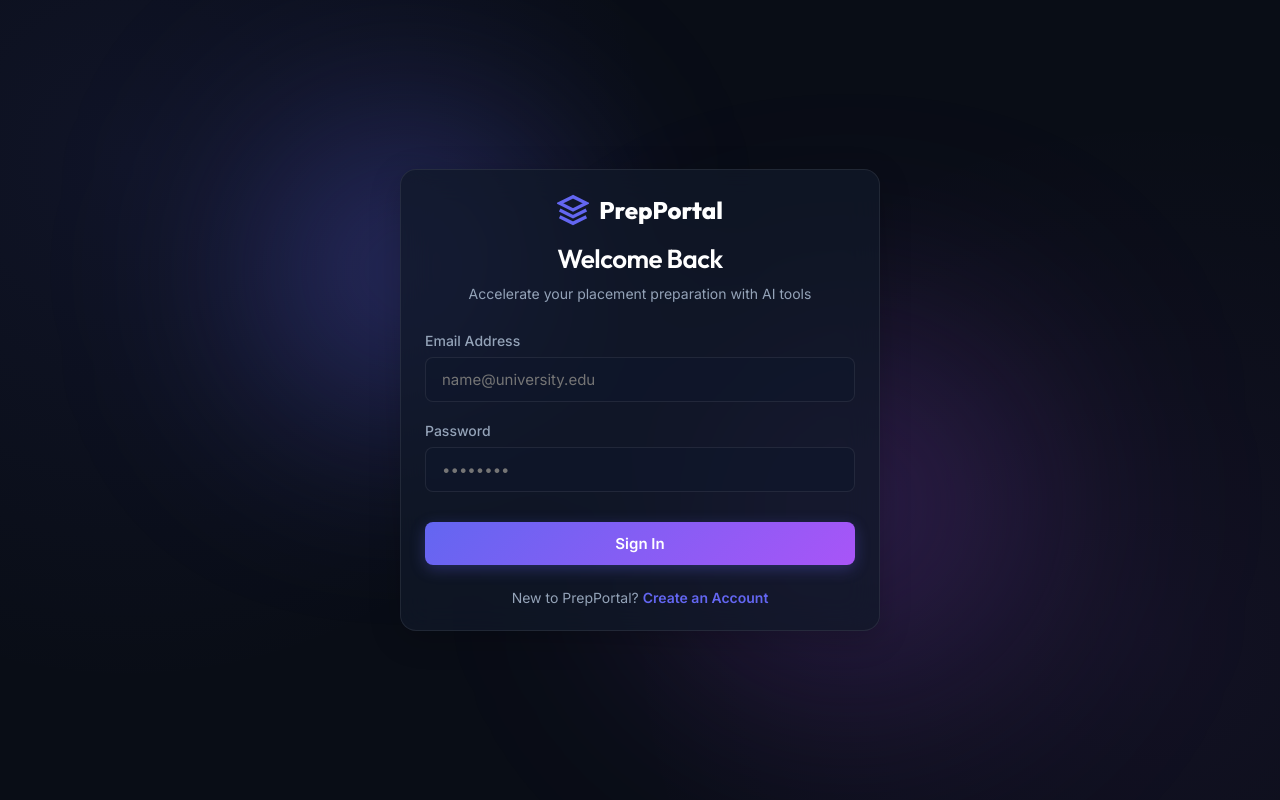
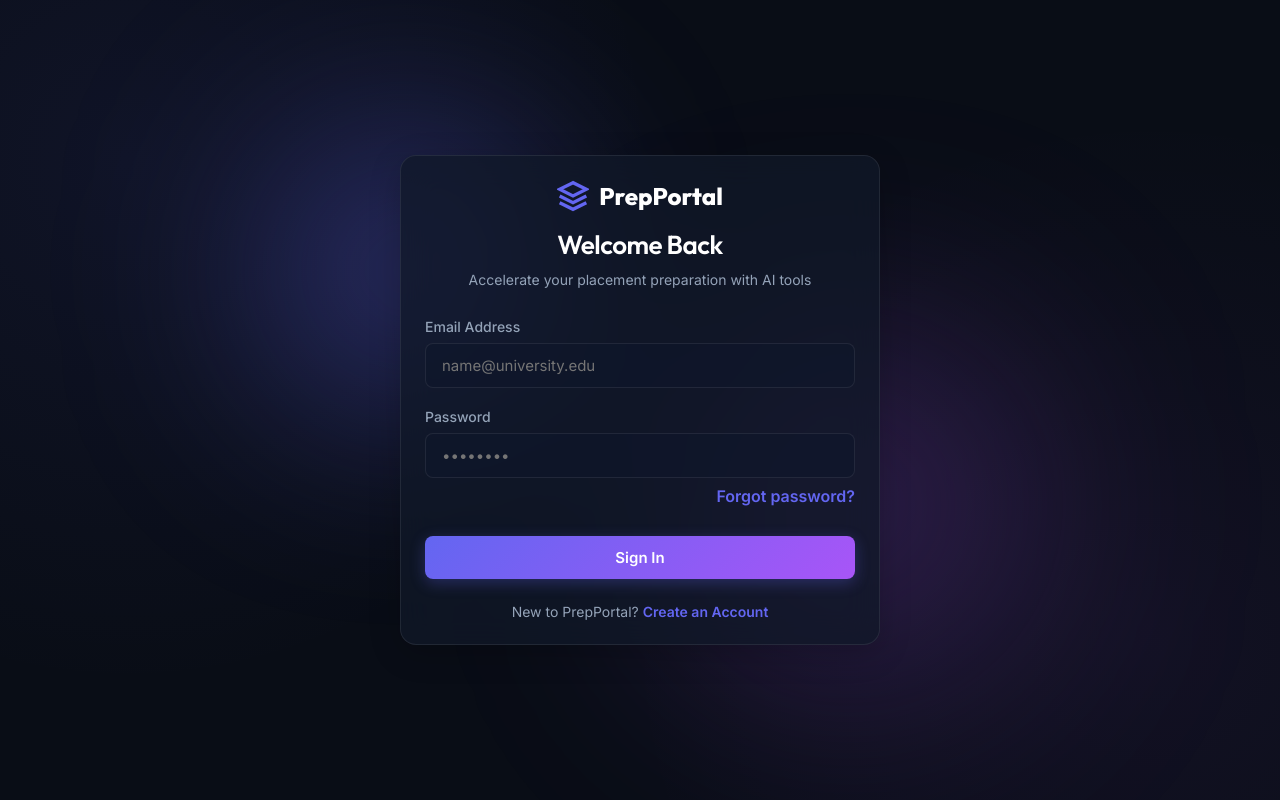
Before and after one commit to BaimuthakalaAjayKumar/Placement-Guide, a React app in the folder frontend/: page /login in a window 1280 px wide. Built offline with nearby package versions, Linux system fonts and the light colour scheme; the HTML template or start-up script is replaced by a standard one.

Commit message:
Make coding platform credentials optional and restore forgot password link

```diff
--- a/frontend/src/pages/Auth.css
+++ b/frontend/src/pages/Auth.css
@@ -148,6 +148,12 @@
   transition: color 0.2s ease;
 }
 
+.auth-form-extra {
+  display: flex;
+  justify-content: flex-end;
+  margin-top: 8px;
+}
+
 .auth-link:hover {
   color: var(--primary-hover);
   text-decoration: underline;
--- a/frontend/src/pages/Login.jsx
+++ b/frontend/src/pages/Login.jsx
@@ -85,6 +85,11 @@ const Login = () => {
               onChange={(e) => setPassword(e.target.value)}
               required
             />
+            <div className="auth-form-extra">
+              <a href="mailto:admin@prepportal.com?subject=Password%20Reset%20Request" className="auth-link">
+                Forgot password?
+              </a>
+            </div>
           </div>
 
           <button type="submit" className="btn btn-accent btn-block" disabled={localLoading}>
```
